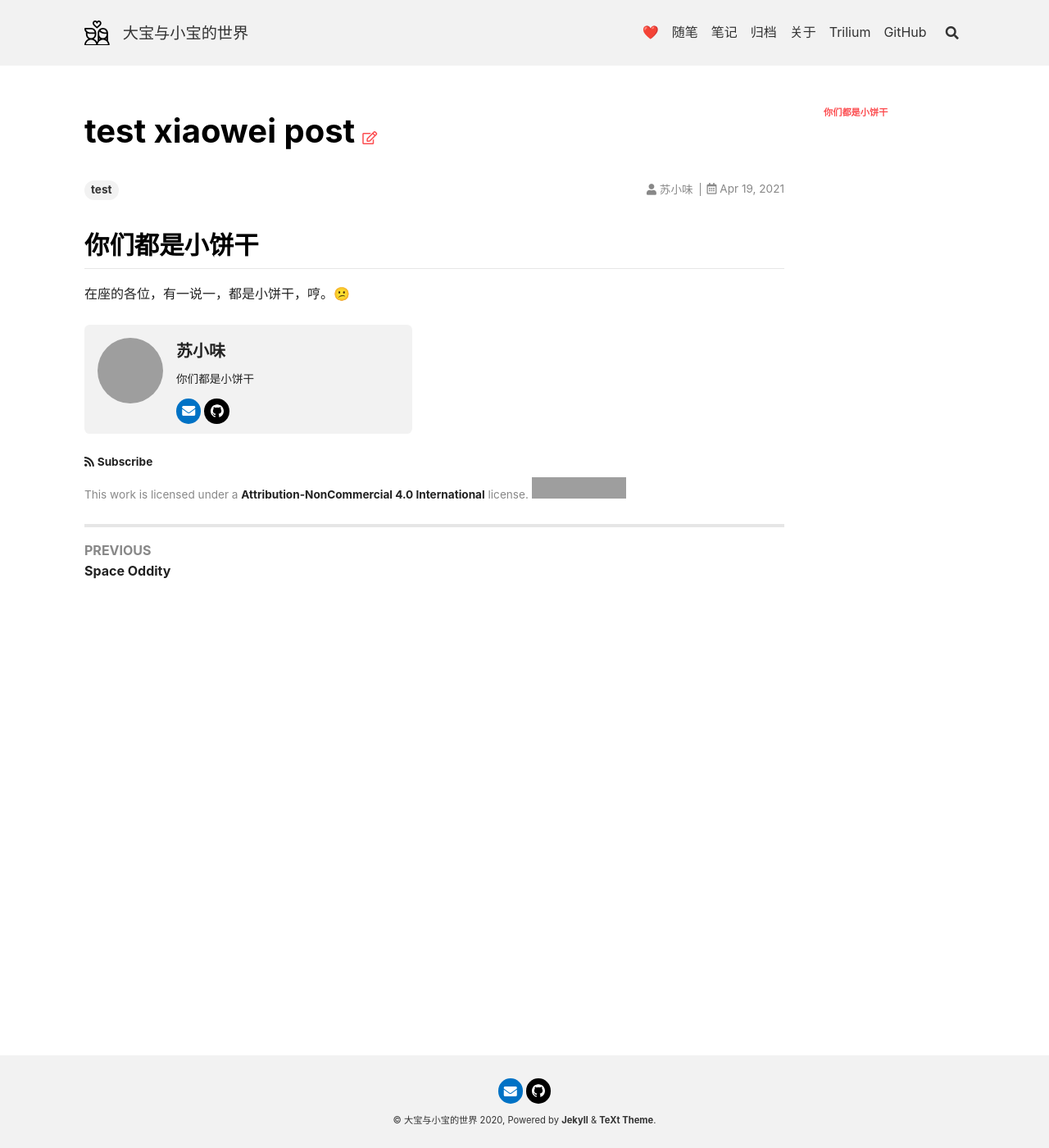
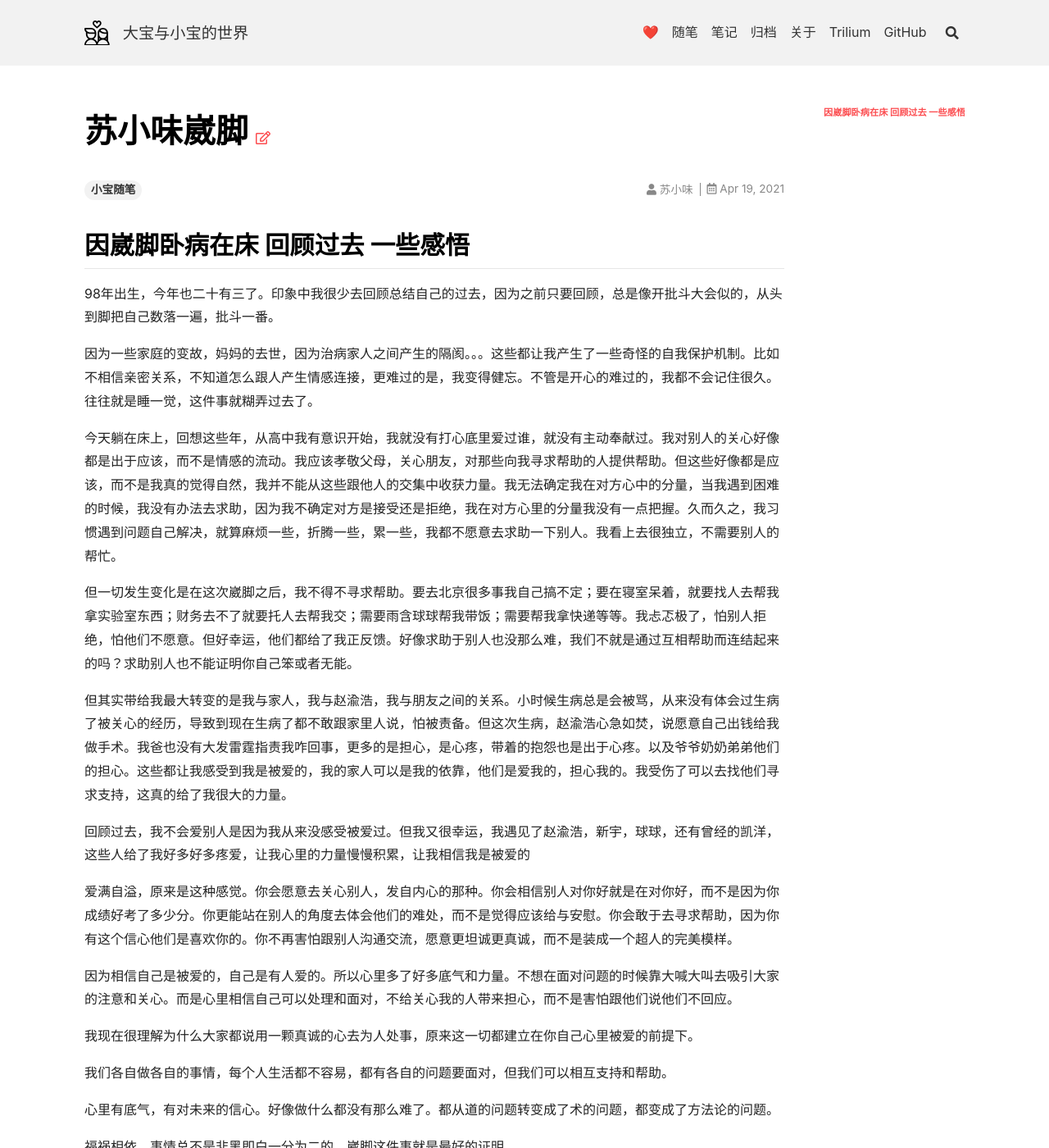
Before and after one commit to ArtisticZhao/Blognotes, a Jekyll site: the page built from _posts/2021-04-19-test-xiaowei.md, in a window 1280 px wide and 1400 px high. Shown: the whole window at 82% size. Built offline with Jekyll 4.4.1, drawn with Linux system fonts in a browser that asks for light colours; nearby versions of some CDN libraries; some of the changed text lies outside the part shown; grey boxes are pictures that could not be loaded.

Commit message:
崴脚感悟

```diff
--- a/_posts/2021-04-19-test-xiaowei.md
+++ b/_posts/2021-04-19-test-xiaowei.md
@@ -1,9 +1,32 @@
 ---
-title: test xiaowei post
-tags: test
+title: 苏小味崴脚
+tags: 小宝随笔
 author: Su Xiaowei
 ---
 
-## 你们都是小饼干
+##  因崴脚卧病在床 回顾过去 一些感悟
+98年出生，今年也二十有三了。印象中我很少去回顾总结自己的过去，因为之前只要回顾，总是像开批斗大会似的，从头到脚把自己数落一遍，批斗一番。
 
-在座的各位，有一说一，都是小饼干，哼。😕
+因为一些家庭的变故，妈妈的去世，因为治病家人之间产生的隔阂。。。这些都让我产生了一些奇怪的自我保护机制。比如不相信亲密关系，不知道怎么跟人产生情感连接，更难过的是，我变得健忘。不管是开心的难过的，我都不会记住很久。往往就是睡一觉，这件事就糊弄过去了。
+
+今天躺在床上，回想这些年，从高中我有意识开始，我就没有打心底里爱过谁，就没有主动奉献过。我对别人的关心好像都是出于应该，而不是情感的流动。我应该孝敬父母，关心朋友，对那些向我寻求帮助的人提供帮助。但这些好像都是应该，而不是我真的觉得自然，我并不能从这些跟他人的交集中收获力量。我无法确定我在对方心中的分量，当我遇到困难的时候，我没有办法去求助，因为我不确定对方是接受还是拒绝，我在对方心里的分量我没有一点把握。久而久之，我习惯遇到问题自己解决，就算麻烦一些，折腾一些，累一些，我都不愿意去求助一下别人。我看上去很独立，不需要别人的帮忙。
+
+但一切发生变化是在这次崴脚之后，我不得不寻求帮助。要去北京很多事我自己搞不定；要在寝室呆着，就要找人去帮我拿实验室东西；财务去不了就要托人去帮我交；需要雨含球球帮我带饭；需要帮我拿快递等等。我忐忑极了，怕别人拒绝，怕他们不愿意。但好幸运，他们都给了我正反馈。好像求助于别人也没那么难，我们不就是通过互相帮助而连结起来的吗？求助别人也不能证明你自己笨或者无能。
+
+但其实带给我最大转变的是我与家人，我与赵渝浩，我与朋友之间的关系。小时候生病总是会被骂，从来没有体会过生病了被关心的经历，导致到现在生病了都不敢跟家里人说，怕被责备。但这次生病，赵渝浩心急如焚，说愿意自己出钱给我做手术。我爸也没有大发雷霆指责我咋回事，更多的是担心，是心疼，带着的抱怨也是出于心疼。以及爷爷奶奶弟弟他们的担心。这些都让我感受到我是被爱的，我的家人可以是我的依靠，他们是爱我的，担心我的。我受伤了可以去找他们寻求支持，这真的给了我很大的力量。
+
+回顾过去，我不会爱别人是因为我从来没感受被爱过。但我又很幸运，我遇见了赵渝浩，新宇，球球，还有曾经的凯洋，这些人给了我好多好多疼爱，让我心里的力量慢慢积累，让我相信我是被爱的
+
+爱满自溢，原来是这种感觉。你会愿意去关心别人，发自内心的那种。你会相信别人对你好就是在对你好，而不是因为你成绩好考了多少分。你更能站在别人的角度去体会他们的难处，而不是觉得应该给与安慰。你会敢于去寻求帮助，因为你有这个信心他们是喜欢你的。你不再害怕跟别人沟通交流，愿意更坦诚更真诚，而不是装成一个超人的完美模样。
+
+因为相信自己是被爱的，自己是有人爱的。所以心里多了好多底气和力量。不想在面对问题的时候靠大喊大叫去吸引大家的注意和关心。而是心里相信自己可以处理和面对，不给关心我的人带来担心，而不是害怕跟他们说他们不回应。
+
+我现在很理解为什么大家都说用一颗真诚的心去为人处事，原来这一切都建立在你自己心里被爱的前提下。
+
+我们各自做各自的事情，每个人生活都不容易，都有各自的问题要面对，但我们可以相互支持和帮助。
+
+心里有底气，有对未来的信心。好像做什么都没有那么难了。都从道的问题转变成了术的问题，都变成了方法论的问题。
+
+福祸相依，事情总不是非黑即白一分为二的，崴脚这件事就是最好的证明。
+
+感谢生活，感谢陪在我身边的大家，我发自内心的决定开始好好爱自己，好好爱你们！
```
